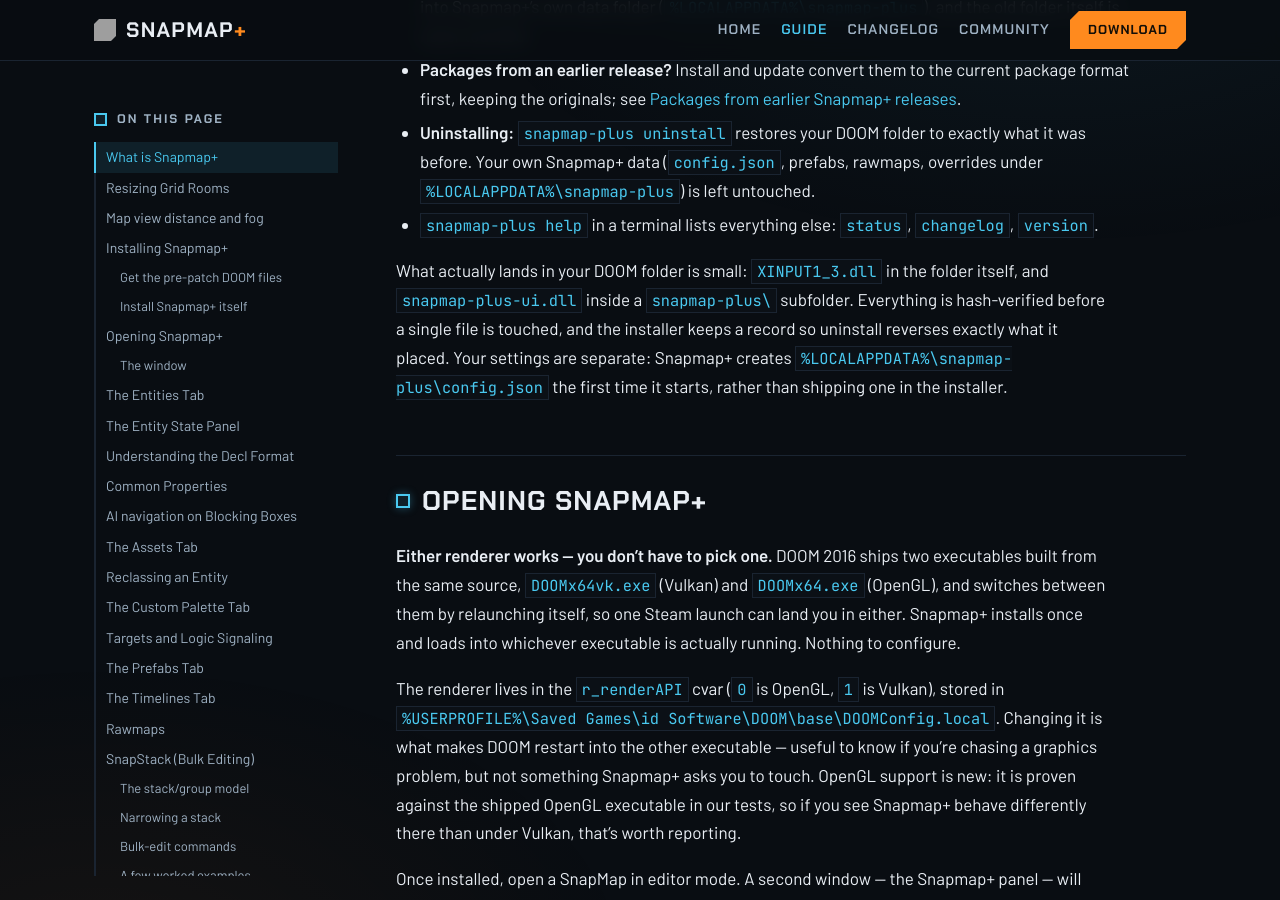
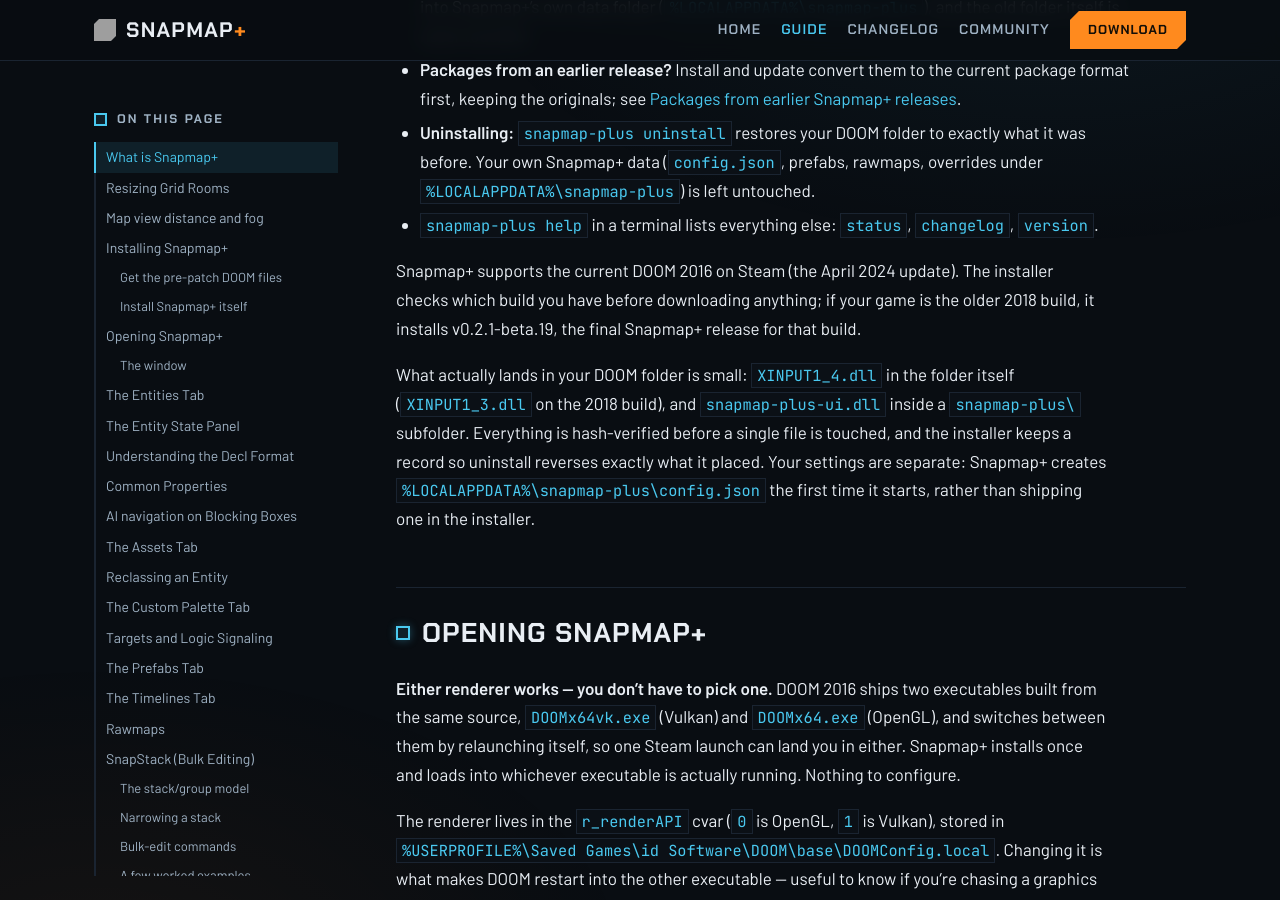
Before and after one commit to doom-snapmap/snapmap-web, a Jekyll site: the page built from site/snapmap-plus-guide.md, in a window 1280 px wide and 900 px high, scrolled down 4990 px. Built offline with Jekyll 4.4.1, drawn with Linux system fonts in a browser that asks for light colours; grey boxes are pictures that could not be loaded.

Commit message:
docs: describe the single supported DOOM build and the final 2018 release

```diff
--- a/site/snapmap-plus-guide.md
+++ b/site/snapmap-plus-guide.md
@@ -173,7 +173,12 @@
   `%LOCALAPPDATA%\snapmap-plus`) is left untouched.
 - `snapmap-plus help` in a terminal lists everything else: `status`, `changelog`, `version`.
 
-What actually lands in your DOOM folder is small: `XINPUT1_3.dll` in the folder itself, and
+Snapmap+ supports the current DOOM 2016 on Steam (the April 2024 update). The installer checks
+which build you have before downloading anything; if your game is the older 2018 build, it installs
+v0.2.1-beta.19, the final Snapmap+ release for that build.
+
+What actually lands in your DOOM folder is small: `XINPUT1_4.dll` in the folder itself (`XINPUT1_3.dll`
+on the 2018 build), and
 `snapmap-plus-ui.dll` inside a `snapmap-plus\` subfolder. Everything is hash-verified before a single
 file is touched, and the installer keeps a record so uninstall reverses exactly what it placed. Your
 settings are separate: Snapmap+ creates `%LOCALAPPDATA%\snapmap-plus\config.json` the first time it
```
